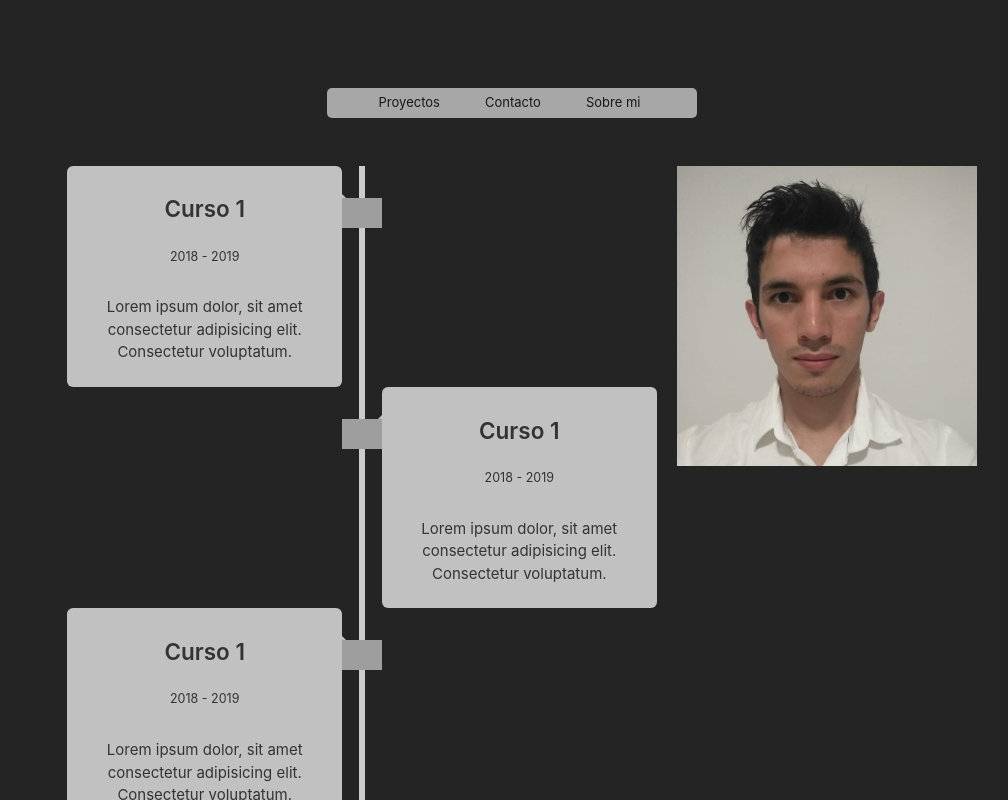
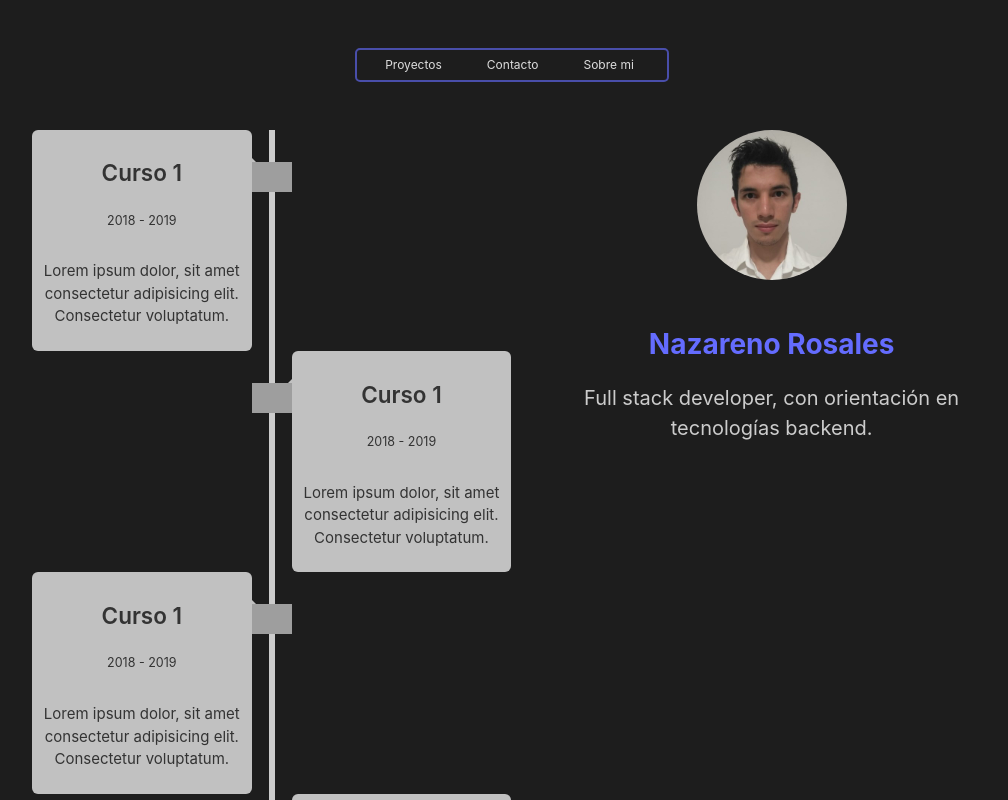
Before and after one commit to NazaRosales/portfolio, a React (Vite) app: page / in a window 1280 px wide. Shown: the top 800 px of the page, without its empty margins (128-1136 px from the left). Built offline with nearby package versions, Linux system fonts and the light colour scheme; grey boxes are pictures that could not be loaded.

Commit message:
some styles for NavBar and fixing flex-box

```diff
--- a/src/App.css
+++ b/src/App.css
@@ -1,14 +1,31 @@
 #root {
-  max-width: 1280px;
+  max-width: 1000px;
   margin: 0 auto;
-  padding: 2rem;
+  padding: 0;
   text-align: center;
   display: flex;
   flex-direction: column;
   align-items: center;
   justify-content: center;
 }
-.presentation{
+.presentation {
   display: flex;
   justify-content: space-between;
 }
+.about-me h1 {
+  color: #646cff;
+  font-size: 28px;
+}
+.about-me p {
+  color: #ccc;
+  font-size: 20px;
+}
+.about-me {
+  display: block;
+  align-items: start;
+}
+.about-me img {
+  margin-bottom: 20px;
+  height: 150px;
+  border-radius: 100%;
+}
--- a/src/App.jsx
+++ b/src/App.jsx
@@ -9,11 +9,14 @@ function App() {
       <NavBar />
       <div className="presentation">
         <TimeLine />
-        <img
-          height={300}
-          src="/foto-perfil.jpg"
-          alt="Mi foto de presentación - Nazareno Rosales"
-        />
+        <article className="about-me">
+          <img
+            src="/foto-perfil.jpg"
+            alt="Mi foto de presentación - Nazareno Rosales"
+          />
+          <h1>Nazareno Rosales</h1>
+          <p>Full stack developer, con orientación en tecnologías backend.</p>
+        </article>
       </div>
 
       <article>
--- a/src/components/NavBar/NavBar.module.css
+++ b/src/components/NavBar/NavBar.module.css
@@ -1,39 +1,36 @@
-/* Estilos generales del navbar */
 .navbar {
-
   margin: 3rem auto;
   width: 30%;
   font-size: small;
   padding: 5px;
-    background-color: rgba(255, 255, 255, 0.6); /* Fondo con transparencia */
-    border-radius: 5px; /* Esquinas redondeadas */
-    text-align: center; /* Centrado del texto */
-
-    /* Alineación horizontal de los elementos de la lista */
+  border-radius: 5px;
+  border: 2px solid #646cff9f;
+  text-align: center;
   display: flex;
-    justify-content: center; /* Centrar los elementos horizontalmente */
+  justify-content: center;
 }
 
-  /* Estilos de la lista y los enlaces del navbar */
 .navbar ul {
-    list-style: none; /* Eliminar viñetas de la lista */
+  list-style: none;
   padding: 0;
   margin: 0;
   display: flex;
 }
 
 .navbar li {
-    margin-right: 5px; /* Espaciado entre elementos de la lista */
+  margin-right: 5px;
 }
 
 .navbar a {
-    color: #181818; /* Color del texto */
-    text-decoration: none; /* Sin subrayado en los enlaces */
-    padding: 10px 20px; /* Espaciado interno en los enlaces */
-    border-radius: 5px; /* Esquinas redondeadas en los enlaces */
+  font-size: 12px;
+  color: #ddd;
+  text-decoration: none;
+  padding: 10px 20px;
+  border-radius: 5px;
 }
 
-  .navbar li:hover{
+.navbar li:hover {
   cursor: pointer;
-   background-color: #b3b3b3b2;
+  border-radius: 3px;
+  background-color: #646cff6e;
 }
--- a/src/index.css
+++ b/src/index.css
@@ -2,10 +2,9 @@
   font-family: Inter, system-ui, Avenir, Helvetica, Arial, sans-serif;
   line-height: 1.5;
   font-weight: 400;
-
   color-scheme: light dark;
   color: rgba(255, 255, 255, 0.87);
-  background-color: #242424;
+  background-color: #1d1d1d;
 
   font-synthesis: none;
   text-rendering: optimizeLegibility;
@@ -14,7 +13,7 @@
 }
 
 body {
-  margin: 0, auto;
+  margin: 0;
 }
 
 h1 {
```
Lines whose indentation alone changed are shown as unchanged.
